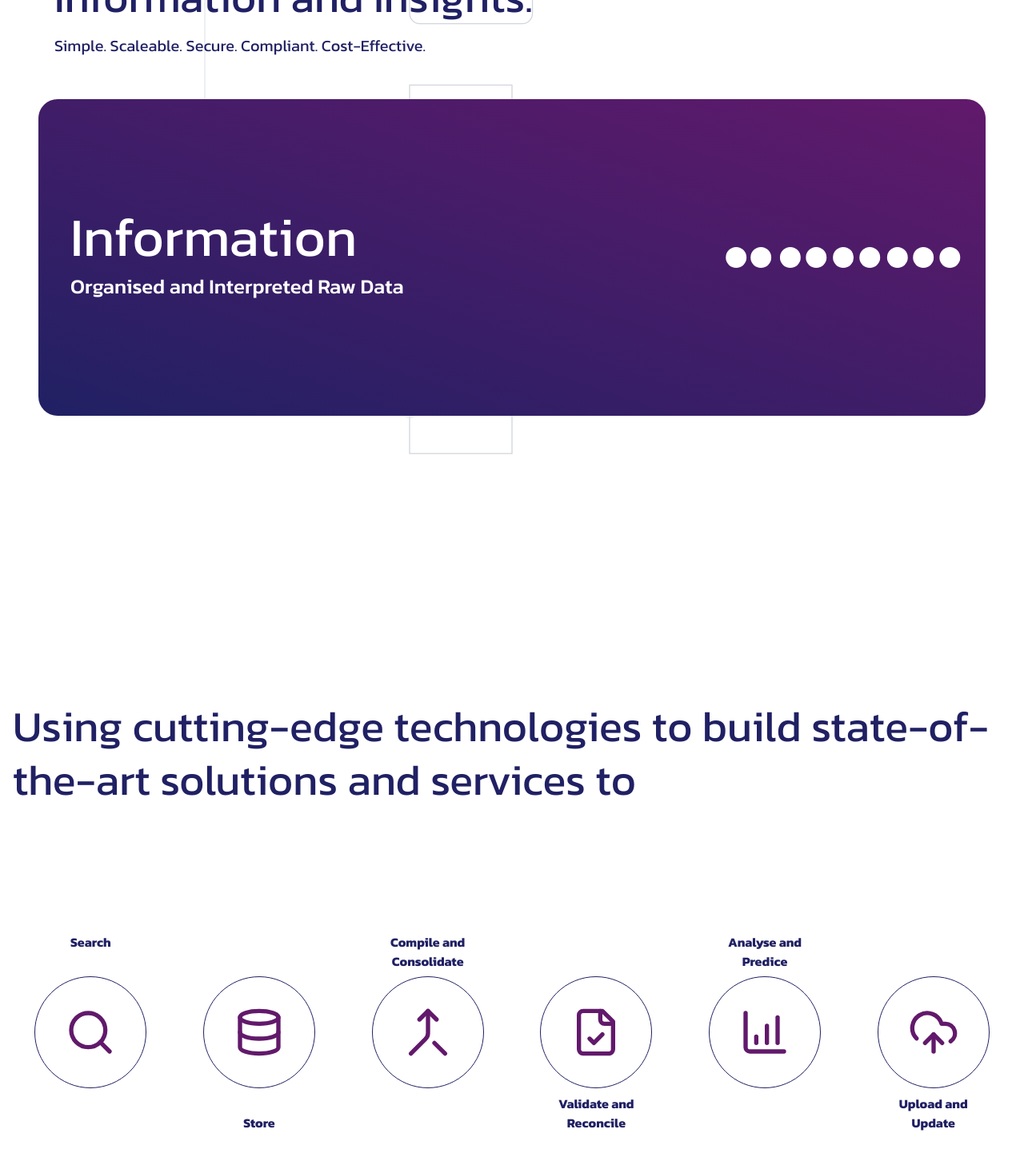
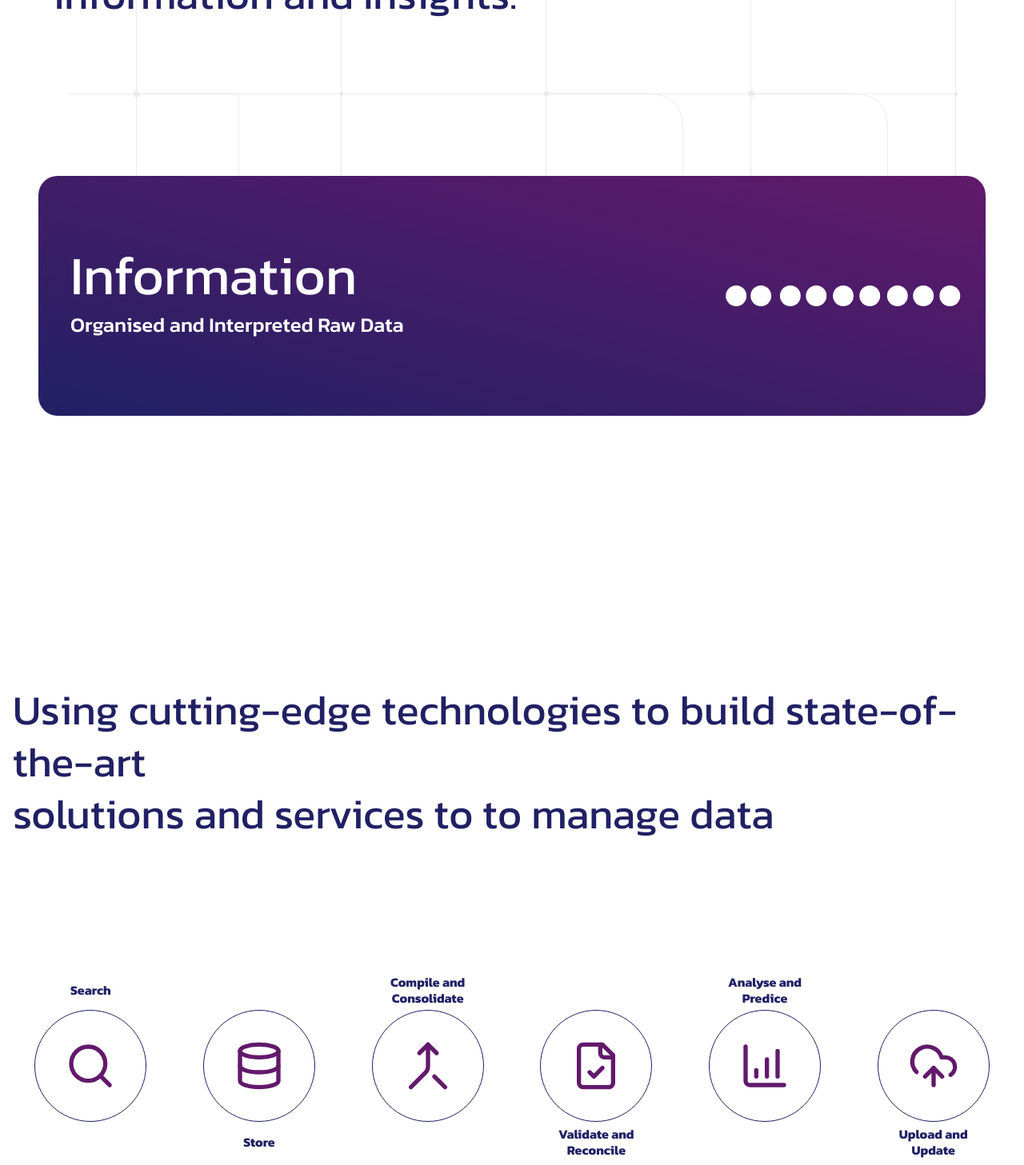
Before and after one commit to venkatsundaraj/ror-tech, a Next.js app: page / in a window 1280 px wide. Shown: the part 240-1697 px from the top of the page at 80% size. Built offline with nearby package versions, Linux system fonts and the light colour scheme.

Commit message:
unique-color-dots

```diff
--- a/src/app/(marketing)/page.tsx
+++ b/src/app/(marketing)/page.tsx
@@ -24,27 +24,43 @@ export default function Home() {
       >
         <div className="container flex flex-col items-start justify-start">
           <h2 className="w-full font-normal leading-tight text-left text-primary font-heading text-secondary_heading mb-6 md:mb-32">
-            Using cutting-edge technologies to build state-of-the-art solutions
-            and services to
+            Using cutting-edge technologies to build state-of-the-art <br />{" "}
+            solutions and services to to manage data
           </h2>
-          <div className="grid grid-cols-1 md:grid-cols-6 gap-4 w-full py-6">
+          <div className="grid grid-cols-2 md:grid-cols-6 gap-2 md:gap-4 w-full py-6">
             {Array.from(artData).map((item, i) => {
               const Icon = Icons[item.icon];
               return (
                 <div
                   key={i}
-                  className="flex relative items-center justify-center w-full  min-h-[260px]"
+                  className="flex relative items-center justify-center w-full min-h-[200px] md:min-h-[260px]"
                 >
                   <div className="min-w-[140px] rounded-full border border-primary min-h-[140px] flex items-center justify-center">
                     <Icon className="w-16 h-16 stroke-secondary" />
                   </div>
+                  <div
+                    className={cn(
+                      "w-full h-[100px] flex items-center justify-center  absolute",
+                      i % 2 === 0
+                        ? "bottom-[5px] md:top-[-15px]"
+                        : "bottom-[-15px]"
+                    )}
+                  >
+                    <span
+                      className={cn(
+                        "text-subtitle_heading text-center font-paragraph font-bold text-primary absolute leading-tight left-1/2 -translate-x-1/2"
+                      )}
+                    >
+                      {item.title}
+                    </span>
+                  </div>
                   <span
                     className={cn(
-                      "text-subtitle_heading text-center font-paragraph font-bold text-primary absolute left-1/2 -translate-x-1/2",
-                      i % 2 === 0 ? "bottom-[5px] md:top-[5px]" : "bottom-[5px]"
+                      "text-subtitle_heading hidden text-center font-paragraph leading-tight text-primary absolute left-1/2 -translate-x-1/2",
+                      i !== 5 ? "hidden" : " flex bottom-[-30px]"
                     )}
                   >
-                    {item.title}
+                    to manage data
                   </span>
                 </div>
               );
--- a/src/app/_components/background-svg.tsx
+++ b/src/app/_components/background-svg.tsx
@@ -1,91 +1,109 @@
 "use client";
 
-import { FC } from "react";
+import { FC, useRef, useEffect } from "react";
 
 interface BackgroundSVGProps {}
 
 const BackgroundSVG: FC<BackgroundSVGProps> = () => {
+  const pathRef = useRef<SVGPathElement>(null);
+
+  useEffect(() => {
+    if (!pathRef.current) return;
+
+    const pathLength = pathRef.current.getTotalLength();
+    pathRef.current.style.strokeDasharray = `${pathLength}`;
+    pathRef.current.style.strokeDashoffset = `${pathLength}`;
+  }, []);
+
   return (
-    <div className="w-full h-full absolute top-0 left-0">
+    <div className="w-screen h-screen absolute top-0 left-0">
       <svg
-        viewBox="0 0 1000 600"
-        className="w-full h-full"
+        viewBox="0 0 1500 900"
+        className="w-full h-full sticky top-0 left-0"
         style={{ background: "white" }}
       >
-        {/* Main horizontal line in center */}
-        <path
-          d="M 50,300 L 950,300"
-          className="stroke-[#E5E7EB] stroke-[1px] fill-none"
-        />
-
-        {/* Curved paths accumulating to the right */}
-        {[
-          "M 200,300 L 200,100 Q 200,80 250,80 L 400,80", // Top path with curve
-          "M 250,300 L 250,200 Q 300,200 400,200", // Slight curve to right
-          "M 300,300 L 300,400 L 400,400", // Sharp turn to bottom right
-          "M 350,300 L 350,500 Q 400,500 400,500", // Smooth bottom path
-        ].map((d, i) => (
+        {/* Main horizontal lines */}
+        {[200, 400, 600, 800].map((y) => (
           <path
-            key={`path-${i}`}
-            d={d}
+            key={`h-line-${y}`}
+            d={`M 100,${y} L 1400,${y}`}
             className="stroke-[#E5E7EB] stroke-[1px] fill-none"
           />
         ))}
 
-        {/* Rectangles on the right side */}
-        {[
-          { x: 400, y: 60, width: 120, height: 60, rounded: true },
-          { x: 400, y: 180, width: 100, height: 80, rounded: false },
-          { x: 400, y: 380, width: 120, height: 80, rounded: true },
-          { x: 400, y: 480, width: 100, height: 60, rounded: false },
-        ].map((rect, i) => (
-          <rect
-            key={`rect-${i}`}
-            x={rect.x}
-            y={rect.y}
-            width={rect.width}
-            height={rect.height}
-            rx={rect.rounded ? 10 : 0}
-            ry={rect.rounded ? 10 : 0}
-            className="stroke-[#D1D5DB] fill-none stroke-[1px]"
+        {/* Vertical lines */}
+        {[200, 500, 800, 1100, 1400].map((x) => (
+          <path
+            key={`v-line-${x}`}
+            d={`M ${x},50 L ${x},850`}
+            className="stroke-[#E5E7EB] stroke-[1px] fill-none"
           />
         ))}
 
-        {/* Static dots */}
+        {/* Rounded paths */}
         {[
-          [200, 300],
-          [250, 300],
-          [300, 300],
-          [350, 300],
-          [400, 80],
-          [400, 200],
-          [400, 400],
-          [400, 500],
-        ].map(([cx, cy], i) => (
-          <circle
-            key={`circle-${i}`}
-            cx={cx}
-            cy={cy}
-            r="6"
-            className="fill-[#E5E7EB] opacity-50"
+          "M 200,50 L 350,50 Q 400,50 400,100 L 400,200",
+          "M 500,50 L 650,50 Q 700,50 700,100 L 700,200",
+          "M 800,50 L 950,50 Q 1000,50 1000,100 L 1000,200",
+          "M 200,400 L 350,400 L 350,600 Q 350,650 400,650 L 600,650",
+          "M 800,400 L 950,400 Q 1000,400 1000,450 L 1000,600",
+          "M 1100,400 L 1250,400 Q 1300,400 1300,450 L 1300,600",
+          "M 500,850 L 650,850 Q 700,850 700,800 L 700,600",
+          "M 800,850 L 950,850 Q 1000,850 1000,800 L 1000,600",
+        ].map((d, i) => (
+          <path
+            key={`curve-${i}`}
+            d={d}
+            className="stroke-[#E5E7EB] stroke-[1px] fill-none"
+            strokeLinejoin="round"
+            strokeLinecap="round"
           />
         ))}
 
-        {/* Moving dots for data flow */}
+        {/* Static dots with varying radii */}
         {[
-          { path: "M 200,300 L 200,100", duration: "10s" },
-          { path: "M 250,300 L 250,200", duration: "8s" },
-          { path: "M 300,300 L 300,400", duration: "12s" },
-          { path: "M 350,300 L 350,500", duration: "14s" },
-        ].map((animPath, i) => (
-          <circle key={`dot-${i}`} className="fill-[#E5E7EB]" r="4">
-            <animateMotion
-              dur={animPath.duration}
-              repeatCount="indefinite"
-              path={animPath.path}
+          ...[200, 400, 600, 800].flatMap((y) =>
+            [200, 500, 800, 1100, 1400].map((x) => [x, y])
+          ),
+          ...[200, 500, 800, 1100, 1400].flatMap((x) => [
+            [x, 50],
+            [x, 850],
+          ]),
+        ].map(([cx, cy], i) => {
+          const radius = 3 + (i % 3); // Vary radius between 3, 4, and 5
+          return (
+            <circle
+              key={`dot-${i}`}
+              cx={cx}
+              cy={cy}
+              r={radius}
+              className="fill-[#E5E7EB] opacity-75"
             />
-          </circle>
-        ))}
+          );
+        })}
+
+        {/* Moving dots with varying radii */}
+        {[
+          { path: "M 100,200 L 1400,200", duration: "15s" },
+          { path: "M 100,400 L 1400,400", duration: "18s" },
+          { path: "M 100,600 L 1400,600", duration: "20s" },
+          { path: "M 200,50 L 200,850", duration: "12s" },
+          { path: "M 500,50 L 500,850", duration: "14s" },
+          { path: "M 800,50 L 800,850", duration: "16s" },
+          { path: "M 1100,50 L 1100,850", duration: "14s" },
+          { path: "M 1400,50 L 1400,850", duration: "15s" },
+        ].map((animPath, i) => {
+          const radius = 3 + (i % 4); // Vary radius between 3, 4, 5, and 6
+          return (
+            <circle key={`anim-dot-${i}`} className="fill-[#E5E7EB]" r={radius}>
+              <animateMotion
+                dur={animPath.duration}
+                repeatCount="indefinite"
+                path={animPath.path}
+              />
+            </circle>
+          );
+        })}
       </svg>
     </div>
   );
--- a/src/app/_components/sticky-scale-container.tsx
+++ b/src/app/_components/sticky-scale-container.tsx
@@ -82,7 +82,7 @@ const StickyScaleContainer: FC<StickyScaleContainerProps> = ({}) => {
 
         <div
           className={cn(
-            "w-full h-full flex flex-col items-start justify-start gap-3 transition-all duration-300 delay-200 ease-out p-5 md:px10 md:py-2 absolute top-0 left-0 mt-32",
+            "w-full h-full flex flex-col items-start justify-start gap-3 transition-all duration-300 delay-200 ease-out p-5 md:px10 md:py-2 absolute top-0 2xl:top-10 left-0 mt-32",
             scrollValue > 40
               ? "opacity-1 translate-x-0"
               : "opacity-0 translate-x-0"
@@ -91,7 +91,7 @@ const StickyScaleContainer: FC<StickyScaleContainerProps> = ({}) => {
           <h1 className="w-[300px] md:w-[800px] font-normal leading-tight text-left text-primary font-heading text-secondary_heading">
             By Navigating from Raw Data to Information and Insights.
           </h1>
-          <span className="w-[300px] md:w-[800px] text-subtitle_heading font-paragraph text-left font-normal text-primary">
+          <span className="w-[300px] hidden md:w-[800px] text-subtitle_heading font-paragraph text-left font-normal text-primary">
             Simple. Scaleable. Secure. Compliant. Cost-Effective.
           </span>
         </div>
@@ -100,7 +100,7 @@ const StickyScaleContainer: FC<StickyScaleContainerProps> = ({}) => {
           <section
             key={index}
             className={cn(
-              "w-full h-[95%] self-end flex flex-col items-center justify-end  transition-all duration-[1000ms] ease-out absolute top-0 left-0 mb-[20px] rounded-3xl",
+              "w-full h-[95%]  self-end flex flex-col items-center justify-end  transition-all duration-[1000ms] ease-out absolute top-0 left-0 mb-[-20px] rounded-3xl",
               scrollValue < 40
                 ? "scale-0 translate-y-full"
                 : "scale-1 translate-y-0",
@@ -112,7 +112,7 @@ const StickyScaleContainer: FC<StickyScaleContainerProps> = ({}) => {
             <div className="w-full">
               <div
                 className={cn(
-                  "flex items-center w-full justify-between transition-all bg-gradient-to-tr from-primary to-secondary py-8 md:py-12 rounded-3xl flex-wrap md:flex-nowrap",
+                  "flex items-center w-full justify-between transition-all bg-gradient-to-tr from-primary to-secondary  rounded-3xl flex-wrap md:flex-nowrap",
                   scrollValue < 40 ? "" : ""
                 )}
               >
--- a/tailwind.config.ts
+++ b/tailwind.config.ts
@@ -73,7 +73,7 @@ export default {
       fontSize: {
         paragraph_heading: "clamp(16px,1.2vw,20px)",
         our_text_heading: "clamp(28px,2.4vw,36px)",
-        secondary_heading: "clamp(24px,4.2vw, 56px)",
+        secondary_heading: "clamp(24px,4.2vw, 52px)",
         primary_heading: "clamp(36px,7.2vw, 68px)",
         tertiary_heading: "clamp(20px, 2vw, 28px)",
         subtitle_heading: "clamp(16px,1.8vw,20px)",
```
Also changed, not shown: src/app/_components/brain-animation.tsx (added).
